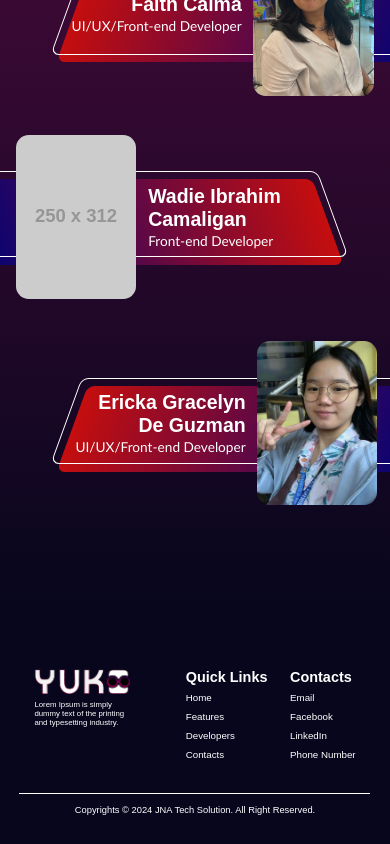
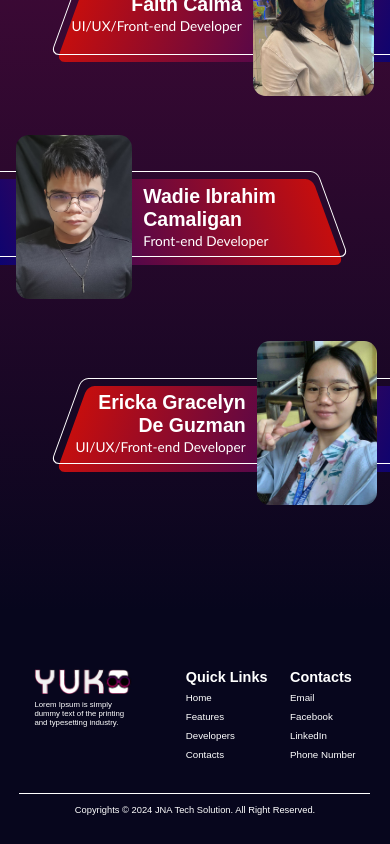
Before and after one commit to tenshi33/GoogleTeam, a React (Vite) app in the folder Yuko/: page / in a window 390 px wide. Shown: the part 2974-3818 px from the top of the page. Built offline with nearby package versions, Linux system fonts and the light colour scheme.

Commit message:
fixed some bugs

```diff
--- a/Yuko/src/components/Login.jsx
+++ b/Yuko/src/components/Login.jsx
@@ -155,7 +155,7 @@ function LogInDesktop() {
               className="show-user-pass"
               onClick={showPassword} // Toggle password visibility on click
             >
-              Show
+              {passwordVisible ? 'Hide' : 'Show'}
             </button>
           </div>
 
--- a/Yuko/src/components/Register.jsx
+++ b/Yuko/src/components/Register.jsx
@@ -150,7 +150,7 @@ function Register() {
             type="button"
             onClick={showPassword}  // Call showPassword to toggle visibility
           >
-            {passwordVisible ? 'Show' : 'Show'}
+            {passwordVisible ? 'Hide' : 'Show'}
           </button>
         </div>
 
--- a/Yuko/src/components/index.jsx
+++ b/Yuko/src/components/index.jsx
@@ -212,7 +212,7 @@ function Landing() {
                         {/*DEVELOPER 5 CONTENT*/}
                         <div className='fifth-dev'>
                             {/*DEVELOPER 5 PIC*/}
-                            <img className='fifth-dev-pic' src='https://placehold.co/250x312' alt='third developer picture'/>
+                            <img className='fifth-dev-pic' src='wadie.jpg' alt='third developer picture'/>
                             {/*DEVELOPER 5 INFOS*/}
                             <div className='fifth-dev-infos'>
                                 <p className='fifth-dev-name'>Wadie Ibrahim Camaligan</p>
--- a/Yuko/src/styles/index.css
+++ b/Yuko/src/styles/index.css
@@ -703,6 +703,8 @@ html,body {
     height: 20vw;
     margin-left: 6vw;
     z-index: 1;
+    object-fit: cover;
+    border-radius: 1.5rem;
 }
 
 .fifth-dev-name {
@@ -994,7 +996,6 @@ html,body {
         margin-left: -89vw;
         z-index: 0;
         background: linear-gradient(to bottom,#020068ea, #a10d0def 110%);
-        transition: height 0.3s ease, opacity 0.3s ease;
     }
 
     .nav-home {
@@ -1436,7 +1437,7 @@ html,body {
     }
 
     .fifth-dev-pic {
-        width: 31vw;
+        width: 40vw;
         height: 42vw;
         margin-left: 4vw;
         margin-right: 1vw;
--- a/Yuko/src/styles/login.css
+++ b/Yuko/src/styles/login.css
@@ -408,7 +408,7 @@ input:-webkit-autofill{
     padding: 0vw 0vw 0vw 0vw;
     left: 12vw;
     margin-left: 0vw;
-    margin-top: 65vw;
+    margin-top: 71vw;
     box-shadow: none;
   }
 
@@ -474,7 +474,7 @@ input:-webkit-autofill{
   .log-in-container .no-account-text {
     width: 80vw;
     font-size: 0.9em;
-    margin-top: 20vw;
+    margin-top: 18vw;
   }
 
   .sign-up-button {
```
Also changed, not shown: Yuko/public/wadie.jpg (added).
